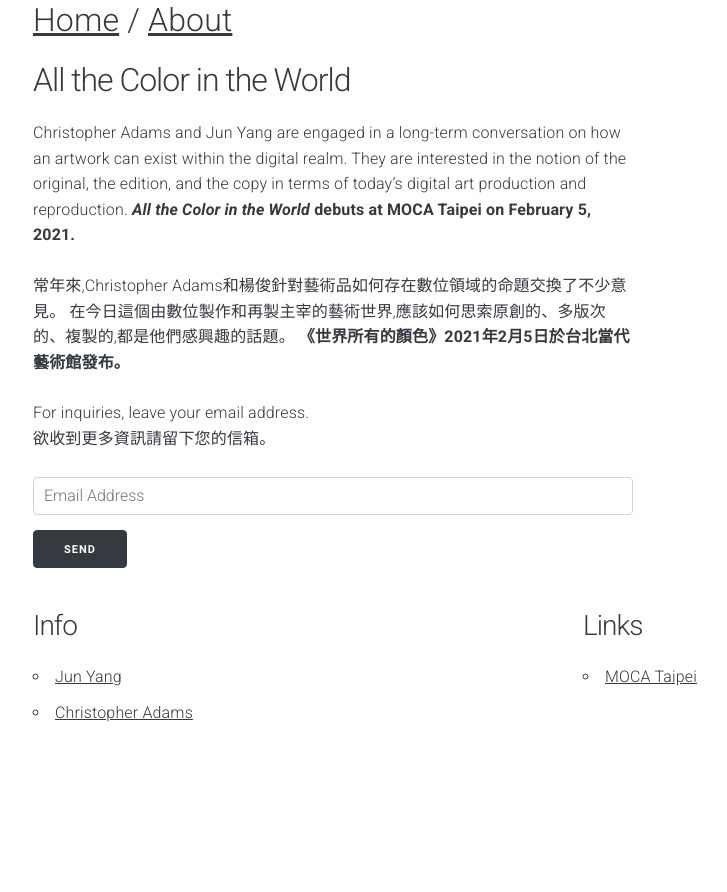
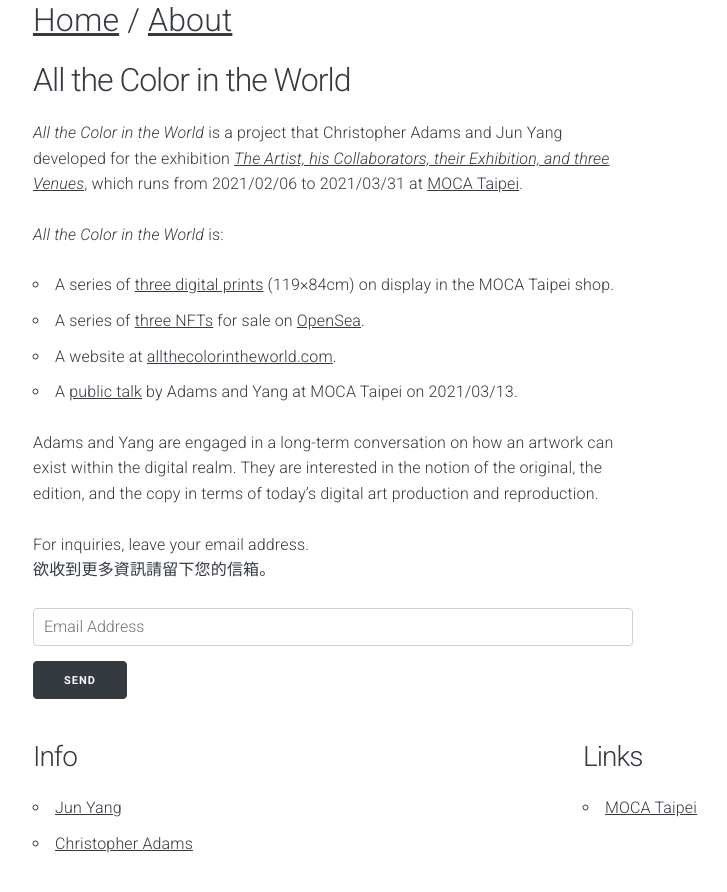
Before and after one commit to aparallax/allthecolorintheworld, a Jekyll site: the page built from about/index.md, in a window 1280 px wide. Shown: the top 892 px of the page, without its empty margins (67-794 px from the left). Built offline with Jekyll 4.4.1, drawn with Linux system fonts in a browser that asks for light colours.

Commit message:
Expand about page

```diff
--- a/about/index.md
+++ b/about/index.md
@@ -3,12 +3,27 @@ layout: page
 title: All the Color in the World
 ---
 
-Christopher Adams and Jun Yang are engaged in a long-term conversation on how an
-artwork can exist within the digital realm. They are interested in the notion of
-the original, the edition, and the copy in terms of today's digital art
-production and reproduction.  ***All the Color in the World* debuts at MOCA
-Taipei on February 5, 2021.**
+*All the Color in the World* is a project that Christopher Adams and Jun Yang
+developed for the exhibition *[The Artist, his Collaborators, their Exhibition,
+and three Venues]*, which runs from 2021/02/06 to 2021/03/31 at [MOCA Taipei].
 
-常年來,Christopher Adams和楊俊針對藝術品如何存在數位領域的命題交換了不少意見。
-在今日這個由數位製作和再製主宰的藝術世界,應該如何思索原創的、多版次的、複製的,都是他們感興趣的話題。
-**《世界所有的顏色》2021年2月5日於台北當代藝術館發布。**
+*All the Color in the World* is:
+
+* A series of [three digital prints] (119×84cm) on display in the MOCA Taipei
+  shop.
+* A series of [three NFTs] for sale on [OpenSea].
+* A website at [allthecolorintheworld.com].
+* A [public talk] by Adams and Yang at MOCA Taipei on 2021/03/13.
+
+Adams and Yang are engaged in a long-term conversation on how an artwork can
+exist within the digital realm. They are interested in the notion of the
+original, the edition, and the copy in terms of today's digital art production
+and reproduction.
+
+[The Artist, his Collaborators, their Exhibition, and three Venues]: https://www.mocataipei.org.tw/tw/ExhibitionAndEvent/Info/%E6%A5%8A%E4%BF%8A%E3%80%80%E8%97%9D%E8%A1%93%E5%AE%B6%EF%BC%8C%E5%90%88%E4%BD%9C%E8%80%85%EF%BC%8C%E4%BB%96%E5%80%91%E7%9A%84%E5%B1%95%E8%A6%BD%E8%88%87%E4%B8%89%E5%80%8B%E5%A0%B4%E5%9F%9F
+[MOCA Taipei]: https://www.mocataipei.org.tw/tw
+[three digital prints]: https://www.mocataipei.org.tw/tw/ExhibitionAndEvent/Info/%E6%A5%8A%E4%BF%8A%E3%80%80%E8%97%9D%E8%A1%93%E5%AE%B6%EF%BC%8C%E5%90%88%E4%BD%9C%E8%80%85%EF%BC%8C%E4%BB%96%E5%80%91%E7%9A%84%E5%B1%95%E8%A6%BD%E8%88%87%E4%B8%89%E5%80%8B%E5%A0%B4%E5%9F%9F/%E3%80%8A%E4%B8%96%E7%95%8C%E6%89%80%E6%9C%89%E7%9A%84%E9%A1%8F%E8%89%B2%E3%80%8B
+[three NFTs]: {% link index.html %}
+[OpenSea]: https://opensea.io/collection/all-the-color-in-the-world-1-2-3
+[allthecolorintheworld.com]: https://www.allthecolorintheworld.com
+[public talk]: https://www.mocataipei.org.tw/tw/ExhibitionAndEvent/Info/%E3%80%90%E7%B3%BB%E5%88%97%E8%AC%9B%E5%BA%A7%E3%80%91%E4%B8%96%E7%95%8C%E6%89%80%E6%9C%89%E7%9A%84%E9%A1%8F%E8%89%B2]
```
